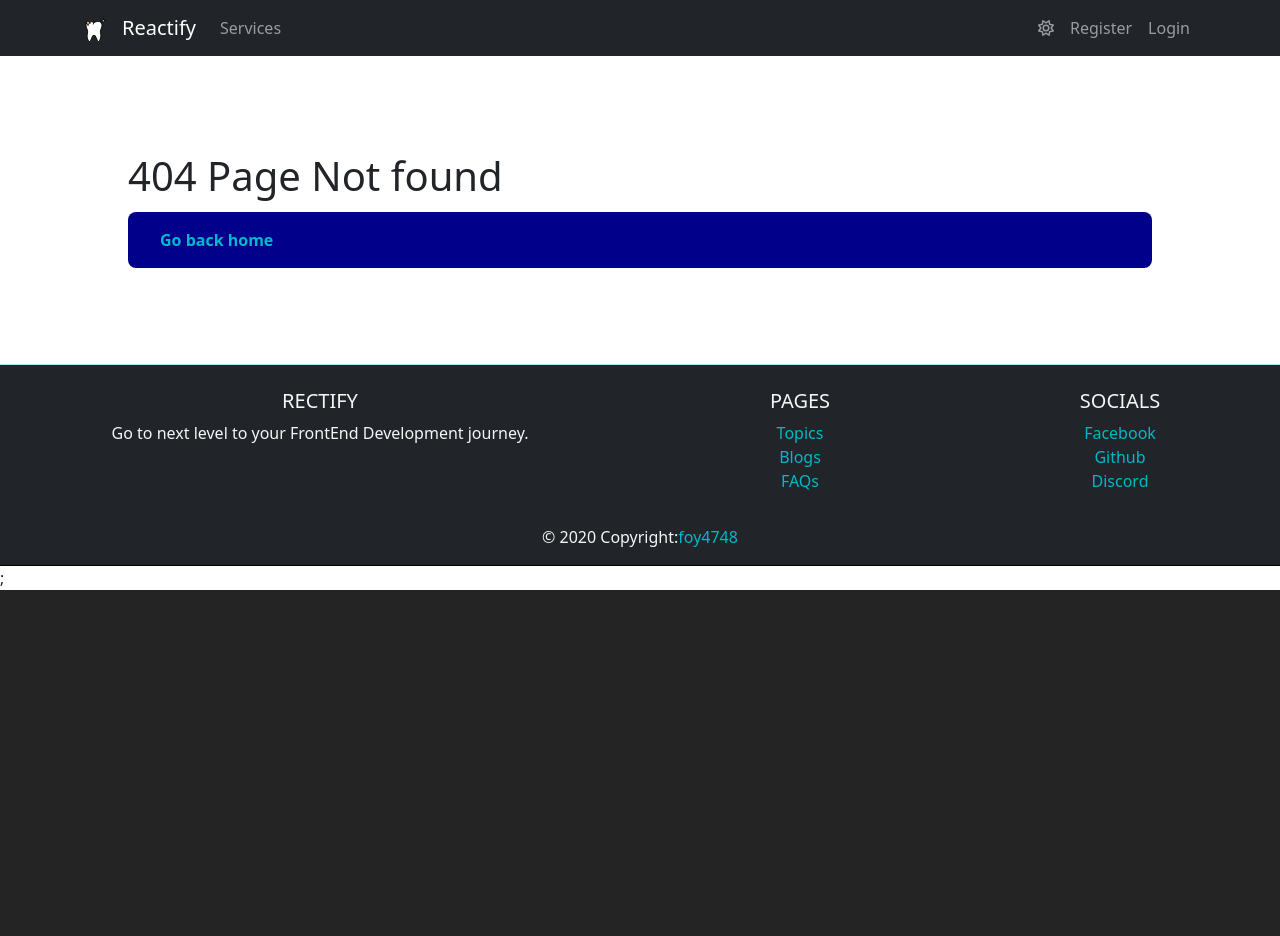
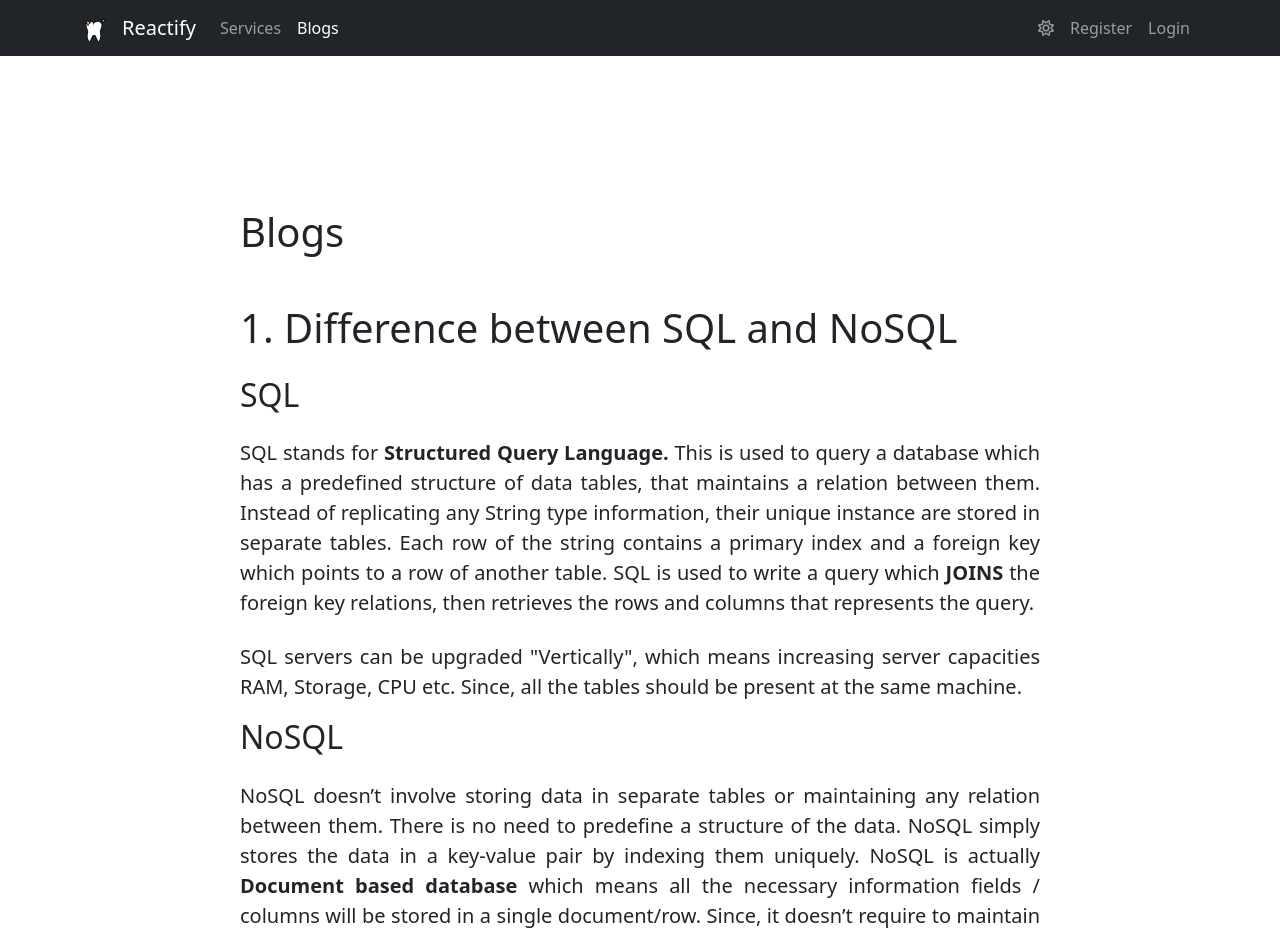
Before and after one commit to foy4748/dentist-review, a React (Vite) app: page /blogs in a window 1280 px wide. Shown: the top 936 px of the page. Before the commit the page ends 800 px from the top, so only its background shows below. Built offline with nearby package versions, Linux system fonts and the light colour scheme; no server answers.

Commit message:
Added Blogs Page

```diff
--- a/src/Routes/router.jsx
+++ b/src/Routes/router.jsx
@@ -19,6 +19,8 @@ import Register from "../components/AuthPages/Register";
 import Services from "../components/Services/Services";
 import ServiceDetails from "../components/Services/ServiceDetails";
 
+// Blog Page
+import Blogs from "../components/Blogs/Blogs";
 // Private Routes ------
 // My Reviews
 import MyReviews from "../components/MyReviews/MyReviews";
@@ -47,6 +49,10 @@ const routerObj = [
       {
         path: "/services",
         element: <Services />,
+      },
+      {
+        path: "/blogs",
+        element: <Blogs />,
       },
       {
         path: "/services/:id",
--- a/src/components/AuthPages/Login.jsx
+++ b/src/components/AuthPages/Login.jsx
@@ -22,7 +22,6 @@ export default function Login() {
   const location = useLocation();
   const navigate = useNavigate();
 
-  console.log(location?.state?.from, location?.state?.prev);
   // Redirecting if User is Authenticated
   /*
   if (activeUser || activeUser?.uid) {
--- /dev/null
+++ b/src/components/Blogs/Blogs.jsx
@@ -0,0 +1,120 @@
+import { Container } from "react-bootstrap";
+import styles from "./Blogs.module.css";
+export default function Blogs() {
+  return (
+    <Container>
+      <div className={styles.blogContainer}>
+        <div className="mb-5">
+          <h1>Blogs</h1>
+        </div>
+        <div className={styles.singleBlog}>
+          <h1>1. Difference between SQL and NoSQL</h1>
+          <div className={styles.answer}>
+            <h2>SQL</h2>
+            <p className={styles.answer}>
+              SQL stands for <strong>Structured Query Language.</strong> This is
+              used to query a database which has a predefined structure of data
+              tables, that maintains a relation between them. Instead of
+              replicating any String type information, their unique instance are
+              stored in separate tables. Each row of the string contains a
+              primary index and a foreign key which points to a row of another
+              table. SQL is used to write a query which <strong>JOINS</strong>{" "}
+              the foreign key relations, then retrieves the rows and columns
+              that represents the query.
+            </p>
+            <p className={styles.answer}>
+              SQL servers can be upgraded "Vertically", which means increasing
+              server capacities RAM, Storage, CPU etc. Since, all the tables
+              should be present at the same machine.
+            </p>
+            <h2>NoSQL</h2>
+            <p className={styles.answer}>
+              NoSQL doesn’t involve storing data in separate tables or
+              maintaining any relation between them. There is no need to
+              predefine a structure of the data. NoSQL simply stores the data in
+              a key-value pair by indexing them uniquely. NoSQL is actually{" "}
+              <strong>Document based database</strong> which means all the
+              necessary information fields / columns will be stored in a single
+              document/row. Since, it doesn’t require to maintain any structured
+              data tables or any relation between tables, it requires far less
+              maintenance than SQL.
+            </p>
+            <p className={styles.answer}>
+              NoSQL servers can be upgraded "Horizontally", which means, simply
+              buying more server machines. Since, there is no table or any
+              relation between them, it doesn’t require to all the collections
+              storing in the same machine.o
+            </p>
+          </div>
+        </div>
+        <div className={styles.singleBlog}>
+          <h1>2. What is JWT, and how does it work?</h1>
+          <p className={styles.answer}>
+            JWT stands for <storng>JSON Web Token</storng>. JWT is the result of
+            hashing a valid JSON string using a secret key and a proper hashing
+            algorithm. In short, JWT is a hashed string. A JWT has three
+            portions separated by two periods (.). They are — 1) Header, 2)
+            Payload, 3) Signature.
+          </p>
+          <p className={styles.answer}>
+            The header section contains the hash of the JSON which carries the
+            information of the hashing algorithm, which hash algorithm was used.
+            Payload sections contains the hash of the JSON string. Lastly, the
+            signature contains the hash of the secret key, which is bounded to
+            other portions.
+          </p>
+          <p className={styles.answer}>
+            If header or payload changes, the signature is no more valid. If any
+            of the character in the hash is altered, the token is no longer
+            valid. JWT is mostly used for **Authorization purpose**. After
+            successful authentication, a JWT is issued from the server. Then, to
+            access each protected API end point of the server, the token must be
+            sent with the Request. The secret key is stored in the server, only
+            server can validate and decode the token, and then send response
+            based on the information retrieved from the token.
+          </p>
+        </div>
+
+        <div className={styles.singleBlog}>
+          <h1>3. What is the difference between JavaScript and NodeJS?</h1>
+          <p className={styles.answer}>
+            JavaScript is an interpreted, high level, prototype based functional
+            programming language. Mostly used in Web technology.
+          </p>
+          <p className={styles.answer}>
+            On the other hand, NodeJS is a runtime for JavaScript. It can
+            execute JavaScript code outside browser.
+          </p>
+          <p className={styles.answer}>
+            Years ago, JavaScript ould only be executed in a web browser. Web
+            browsers are designed to execute JavaScript code on user interaction
+            or some event. NodeJS is almost the same identical mechanism for
+            executing / running a JavaScript code, but outside the browser.
+          </p>
+          <p className={styles.answer}>
+            By outside the browser, it means in supported operating systems,
+            consoles etc. The slight difference is, NodeJS executes JavaScript
+            code in the context of the operating system, environment or the
+            console. It can access the CPU usage, File System or resources
+            available in the machine.
+          </p>
+        </div>
+        <div className={styles.singleBlog}>
+          <h1>4. How does NodeJS handle multiple requests at the same time?</h1>
+          <p className={styles.answer}>
+            NodeJS handles multiple requests at the same time, by queuing the
+            requests in Event Queue. Event Loop is the listener of the Event
+            Queue which listens to the request resolving event. It is an
+            infinite loop, which keeps iterating through Event Queue o listen if
+            any request is resolved. By storing requests in Event Queue, NodeJS
+            is always ready to receive multiple requests at same time{" "}
+            <strong>
+              without blocking the I / O (Input / Output) operation
+            </strong>
+            .{" "}
+          </p>
+        </div>
+      </div>
+    </Container>
+  );
+}
--- /dev/null
+++ b/src/components/Blogs/Blogs.module.css
@@ -0,0 +1,15 @@
+.blogContainer {
+  max-width: 800px;
+  margin: 3.5rem auto;
+  padding: 4rem 0;
+}
+
+.singleBlog {
+  margin-bottom: 5rem;
+}
+
+.answer {
+  margin-top: 1.5rem;
+  font-size: 1.25rem;
+  text-align: justify;
+}
--- a/src/components/Shared/Navbar.jsx
+++ b/src/components/Shared/Navbar.jsx
@@ -105,10 +105,10 @@ export default function NavBar({ darkActive, setDarkActive }) {
       <>
         <Nav.Link as={NavLink} onClick={closeMenu} to="/my-reviews">
           My Reviews
-        </Nav.Link>{" "}
+        </Nav.Link>
         <Nav.Link as={NavLink} onClick={closeMenu} to="/add-service">
           Add Service
-        </Nav.Link>{" "}
+        </Nav.Link>
         <Nav.Link
           onClick={() => {
             closeMenu();
@@ -177,6 +177,9 @@ export default function NavBar({ darkActive, setDarkActive }) {
               <Nav.Link as={NavLink} onClick={closeMenu} to="/services">
                 Services
               </Nav.Link>
+              <Nav.Link as={NavLink} onClick={closeMenu} to="/blogs">
+                Blogs
+              </Nav.Link>
               {activeUser && activeUser.uid && privateNavItems()}
             </Nav>
             <Nav>
```
